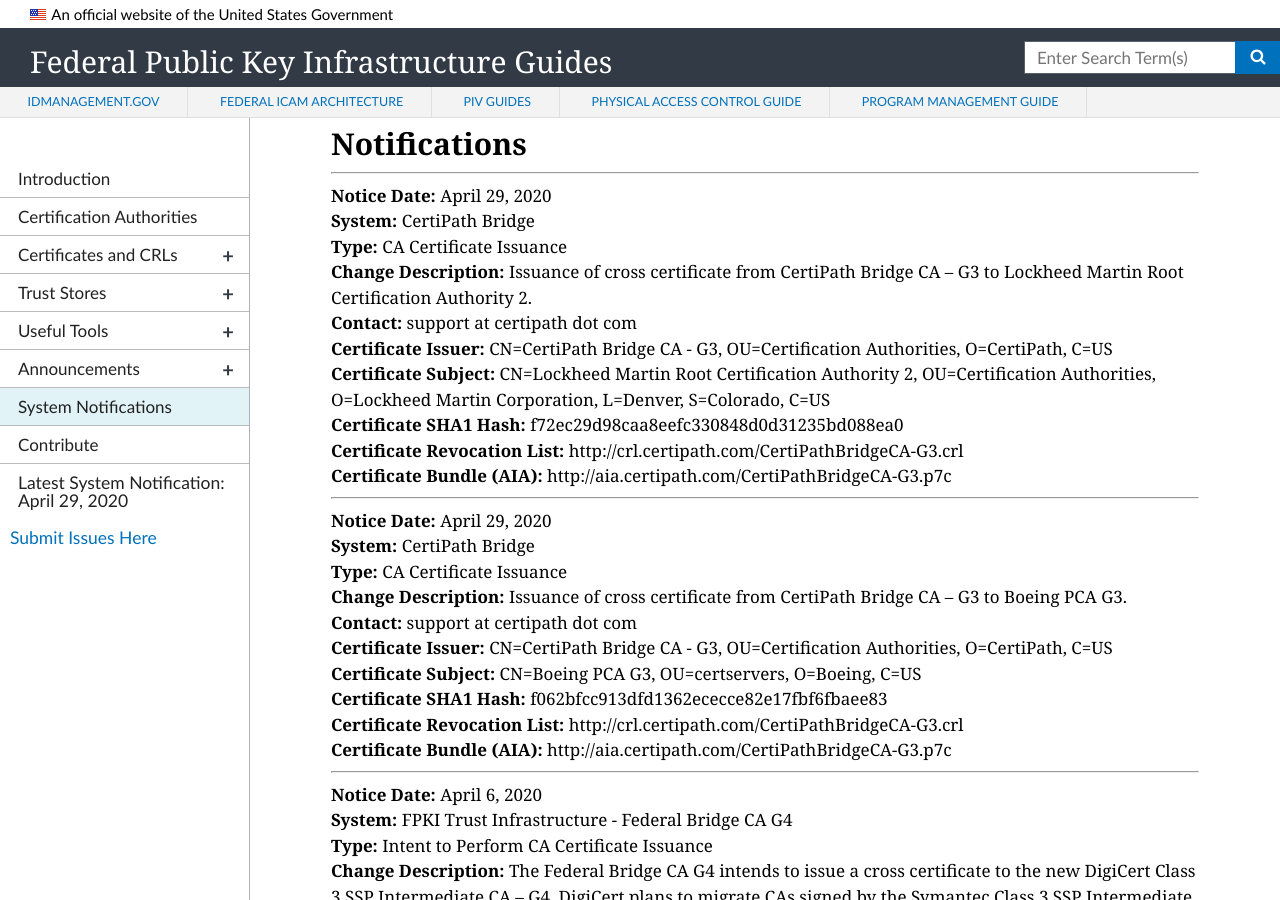
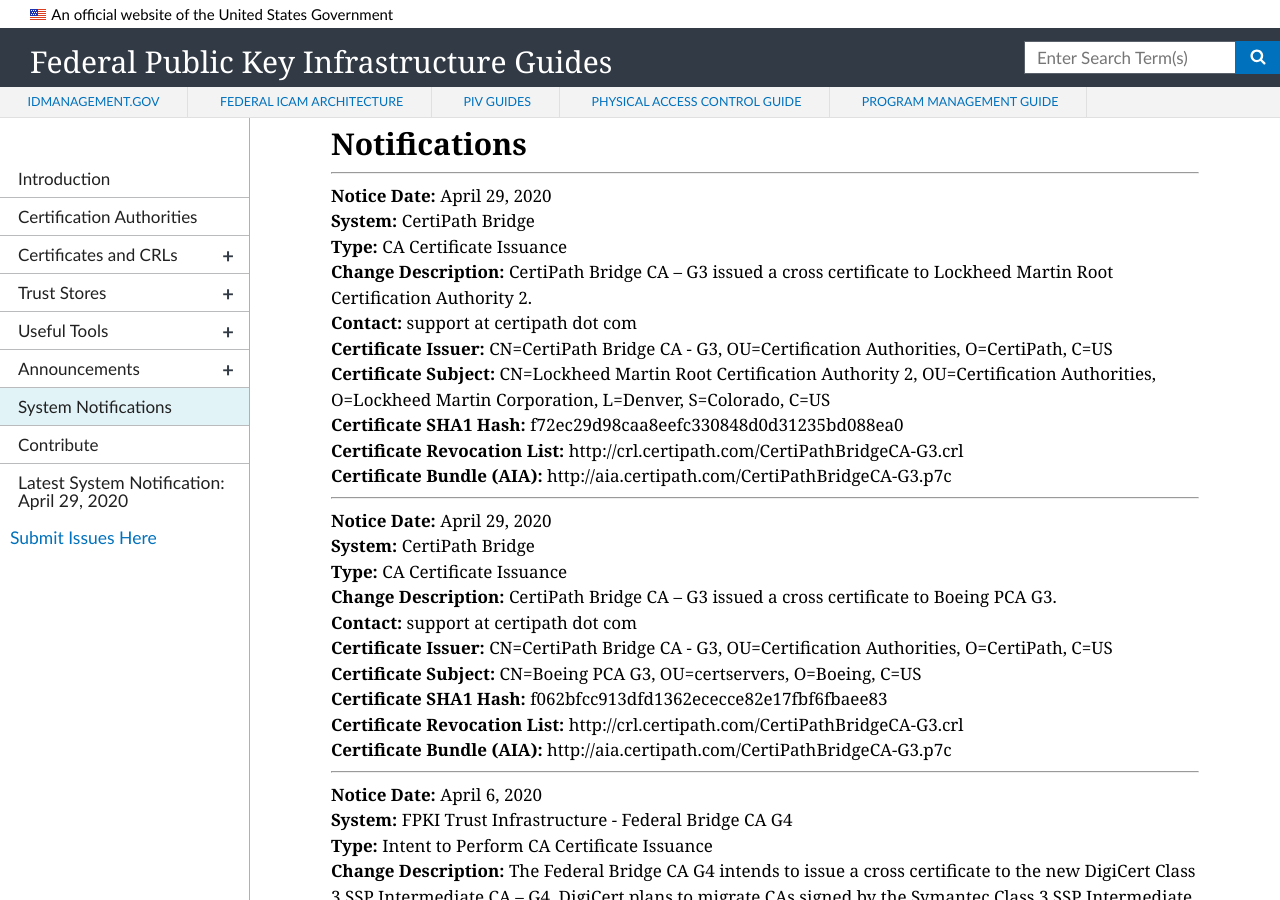
Before and after one commit to GSA/fpki-guides, a Jekyll site: the page built from pages/fpki_notifications.md, in a window 1280 px wide and 900 px high, scrolled down 748 px. Built offline with Jekyll 4.4.1, drawn with Linux system fonts in a browser that asks for light colours; nearby versions of some CDN libraries.

Commit message:
Update notifications.yml

```diff
--- a/_data/notifications.yml
+++ b/_data/notifications.yml
@@ -2301,7 +2301,7 @@
   change_type: CA Certificate Issuance
   start_datetime: April 21, 2020
   system: CertiPath Bridge
-  change_description: Issuance of cross certificate from CertiPath Bridge CA – G3 to Boeing PCA G3.
+  change_description: CertiPath Bridge CA – G3 issued a cross certificate to Boeing PCA G3.
   contact: support at certipath dot com
   ca_certificate_hash: f062bfcc913dfd1362ececce82e17fbf6fbaee83
   ca_certificate_issuer: CN=CertiPath Bridge CA - G3, OU=Certification Authorities, O=CertiPath, C=US
@@ -2315,7 +2315,7 @@
   change_type: CA Certificate Issuance
   start_datetime: April 21, 2020
   system: CertiPath Bridge
-  change_description: Issuance of cross certificate from CertiPath Bridge CA – G3 to Lockheed Martin Root Certification Authority 2.
+  change_description: CertiPath Bridge CA – G3 issued a cross certificate to Lockheed Martin Root Certification Authority 2.
   contact: support at certipath dot com
   ca_certificate_hash: f72ec29d98caa8eefc330848d0d31235bd088ea0
   ca_certificate_issuer: CN=CertiPath Bridge CA - G3, OU=Certification Authorities, O=CertiPath, C=US
```
